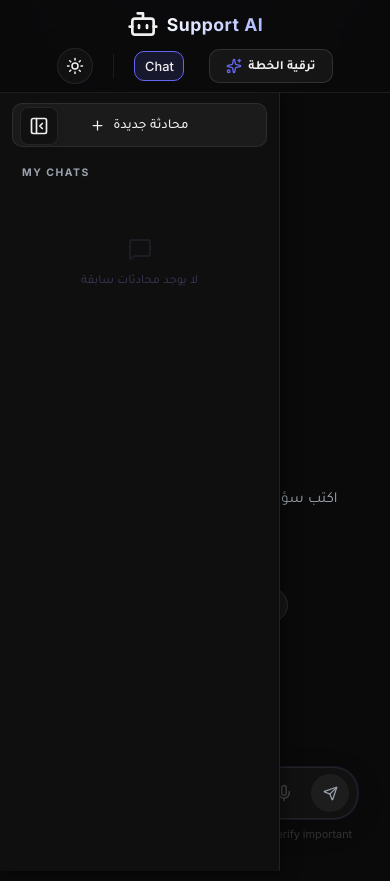
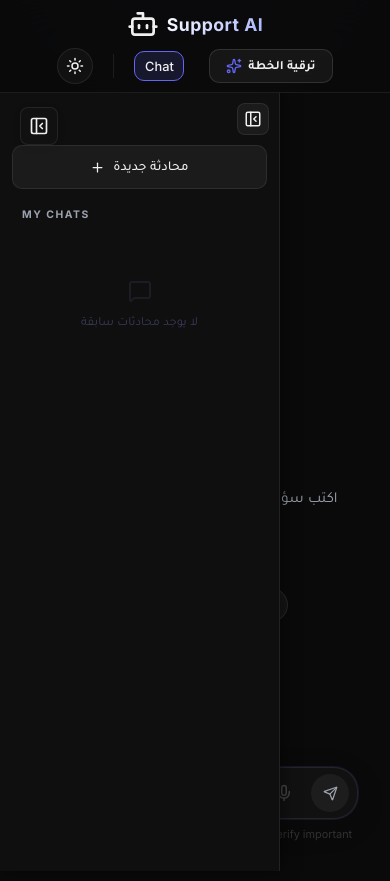
Before and after one commit to hijaziabdullah61-netizen/AI-Agent, a React app in the folder frontend-app/: page / in a window 390 px wide. Built offline with nearby package versions, Linux system fonts and the light colour scheme; the HTML template or start-up script is replaced by a standard one.

Commit message:
feat: new chat on site open and fix mobile sidebar close

```diff
--- a/frontend-app/src/Chat.jsx
+++ b/frontend-app/src/Chat.jsx
@@ -13,7 +13,7 @@ export default function Chat({ isAdmin = false, openPricing }) {
   const generateId = () => `${role}-session-${Date.now()}-${Math.floor(Math.random() * 1000)}`
 
   const [currentSessionId, setCurrentSessionId] = useState(() => {
-    return localStorage.getItem(activeKey) || generateId()
+    return generateId()
   })
 
   const [savedSessions, setSavedSessions] = useState(() => {
@@ -210,6 +210,7 @@ export default function Chat({ isAdmin = false, openPricing }) {
   return (
     <div style={{ display: 'flex', height: 'calc(100vh - 60px)', width: '100vw', marginLeft: 'calc(-50vw + 50%)', marginTop: '-1rem', position: 'relative', zIndex: 1 }}>
 
+
       {/* ===== Sidebar ===== */}
       <div className={`chat-sidebar ${isSidebarOpen ? 'open' : 'closed'}`} style={{
         width: isSidebarOpen ? '260px' : '0px',
@@ -223,6 +224,16 @@ export default function Chat({ isAdmin = false, openPricing }) {
         opacity: isSidebarOpen ? 1 : 0,
         visibility: isSidebarOpen ? 'visible' : 'hidden'
       }}>
+        {/* Mobile Close Button (only visible on small screens when sidebar is open) */}
+        <div className="mobile-only-close" style={{ display: 'none', justifyContent: 'flex-end', marginBottom: '10px' }}>
+          <button onClick={() => setIsSidebarOpen(false)} style={{
+            background: 'var(--btn-sec-bg)', border: '1px solid var(--border-color)', color: 'var(--text-color)',
+            padding: '6px', borderRadius: '8px', cursor: 'pointer', display: 'flex'
+          }}>
+            <PanelLeftClose size={18} />
+          </button>
+        </div>
+
         {/* New Chat Button */}
         <button onClick={startNewChat} style={{
           width: 'calc(100% - 4px)', display: 'flex', justifyContent: 'center', alignItems: 'center', gap: '8px',
--- a/frontend-app/src/index.css
+++ b/frontend-app/src/index.css
@@ -553,6 +553,10 @@ body::before {
     min-width: 280px !important;
   }
 
+  .mobile-only-close {
+    display: flex !important;
+  }
+
   /* Forms & Modals & Panels */
   .glass-panel {
     padding: 12px;
```
